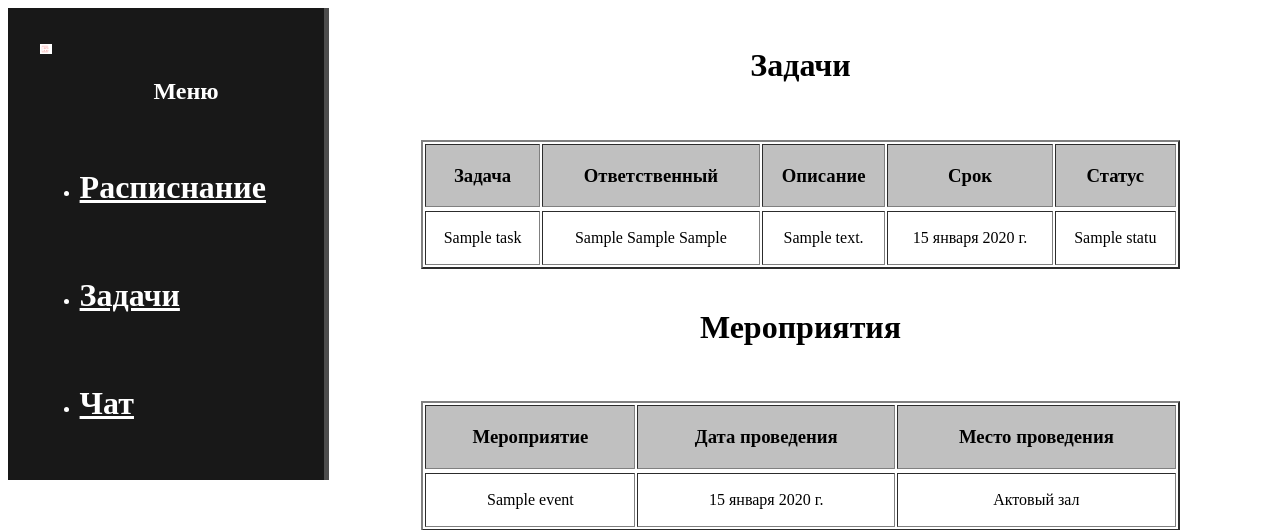
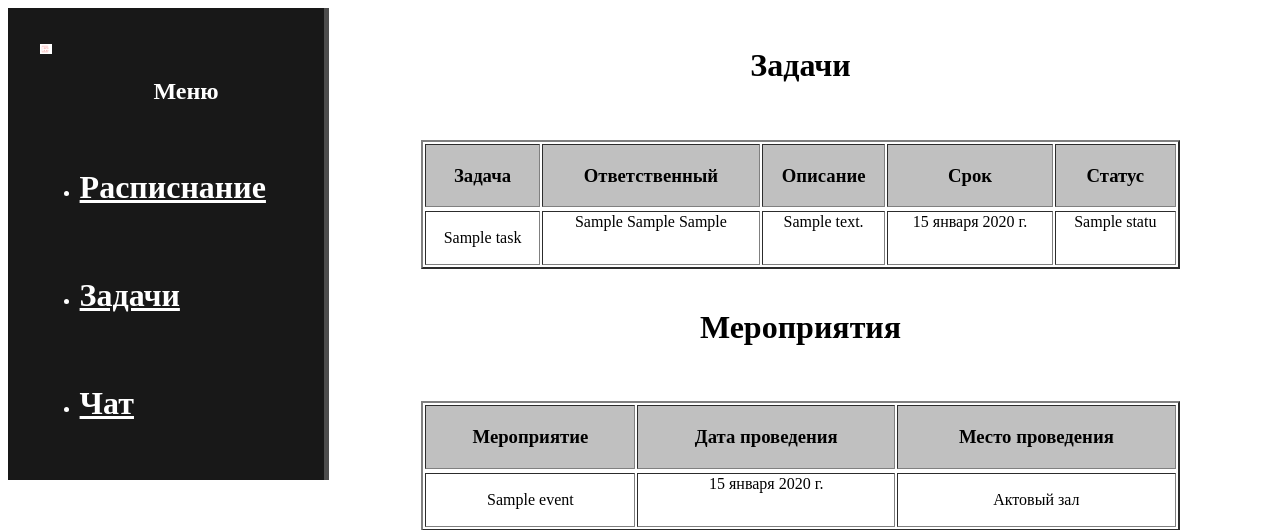
Before and after one commit to schubarkrsk/classmates_webapp, a Django app: page /task in a window 1280 px wide. Shown: the top 530 px of the page. Run offline with Django 4.2, Linux system fonts and the light colour scheme; tables that the repository leaves empty hold one stand-in row (values such as "Sample post").

Commit message:
src/static/css/style.css::add align top for table menu content

```diff
--- a/src/static/css/style.css
+++ b/src/static/css/style.css
@@ -14,3 +14,6 @@
     color: white;
     font-size: 200%;
 }
+tr, td {
+    vertical-align: top;
+}
```
Lines whose indentation alone changed are shown as unchanged.
